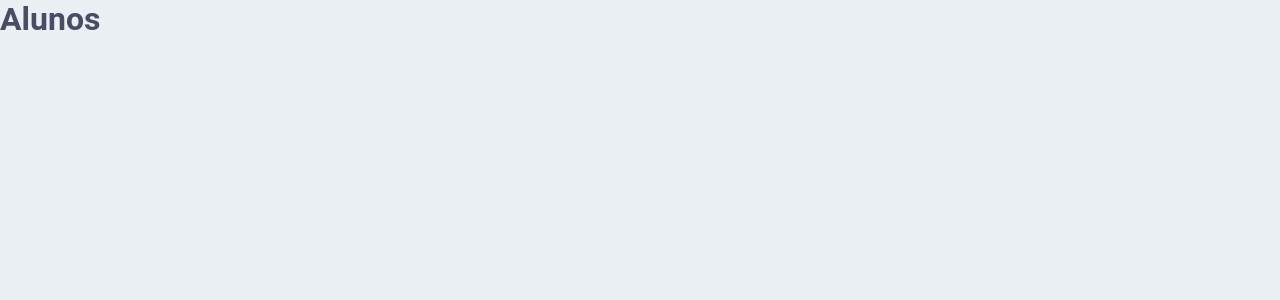
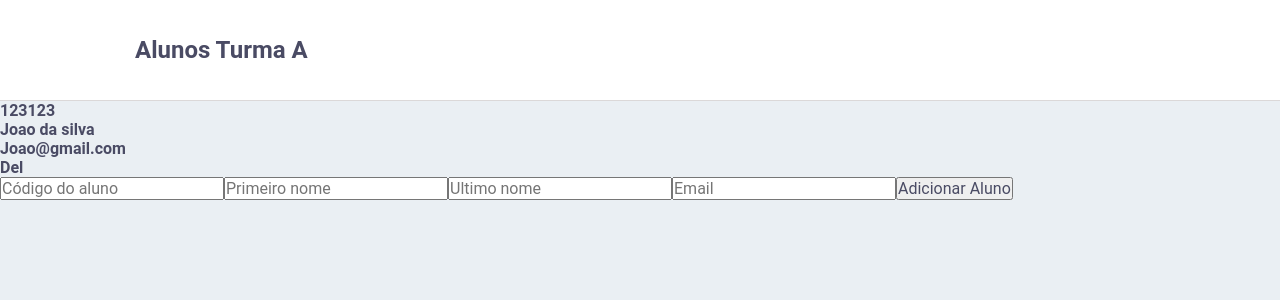
Before and after one commit to edersonrdg/class-manager, a React (Create React App) app in the folder frontend/: page /students in a window 1280 px wide. Shown: the top 300 px of the page. Built offline with nearby package versions, Linux system fonts and the light colour scheme.

Commit message:
feat(frontend): student page

```diff
--- a/frontend/src/pages/Students/index.tsx
+++ b/frontend/src/pages/Students/index.tsx
@@ -1,7 +1,42 @@
 import React from 'react';
+import Header from '../../components/Header';
+
+import {
+    Container,
+    Content,
+    StudentCard,
+    StudentCardContent,
+    DeleteStudentCard,
+} from './styles';
 
 const Students: React.FC = () => {
-    return <h1>Alunos</h1>;
+    return (
+        <>
+            <Header>Alunos Turma A</Header>
+            <Container>
+                <Content>
+                    <StudentCard>
+                        <StudentCardContent>
+                            <h4>123123</h4>
+                            <h4>Joao da silva</h4>
+                            <h4>Joao@gmail.com</h4>
+                        </StudentCardContent>
+                        <DeleteStudentCard>
+                            <h4>Del</h4>
+                        </DeleteStudentCard>
+                    </StudentCard>
+                </Content>
+                <form>
+                    <input type="text" placeholder="Código do aluno" required />
+                    <input type="text" placeholder="Primeiro nome" required />
+                    <input type="text" placeholder="Ultimo nome" required />
+                    <input type="email" placeholder="Email" required />
+
+                    <button type="button">Adicionar Aluno</button>
+                </form>
+            </Container>
+        </>
+    );
 };
 
 export default Students;
--- /dev/null
+++ b/frontend/src/pages/Students/styles.ts
@@ -0,0 +1,7 @@
+import styled from 'styled-components';
+
+export const Container = styled.div``;
+export const Content = styled.div``;
+export const StudentCard = styled.div``;
+export const StudentCardContent = styled.div``;
+export const DeleteStudentCard = styled.div``;
```
